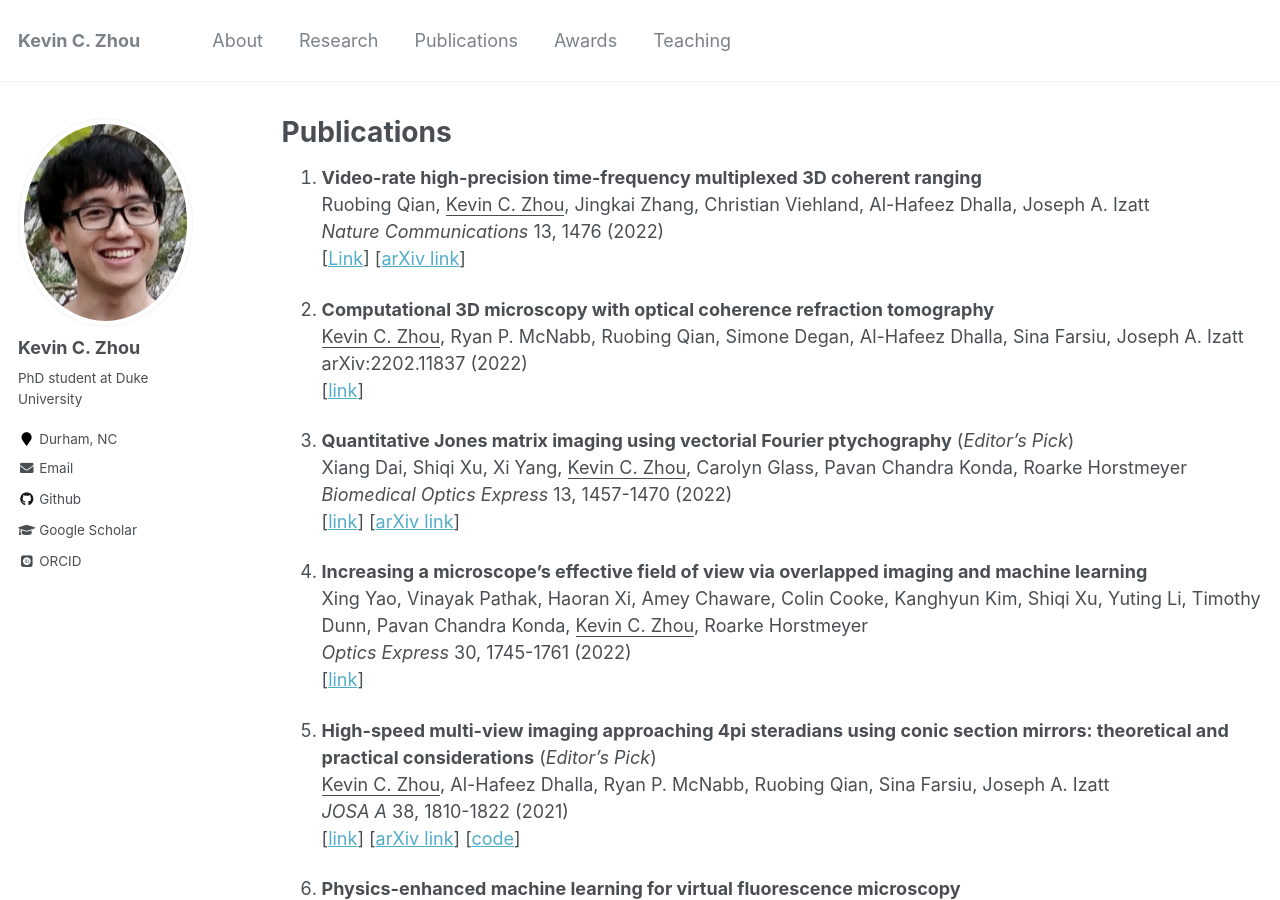
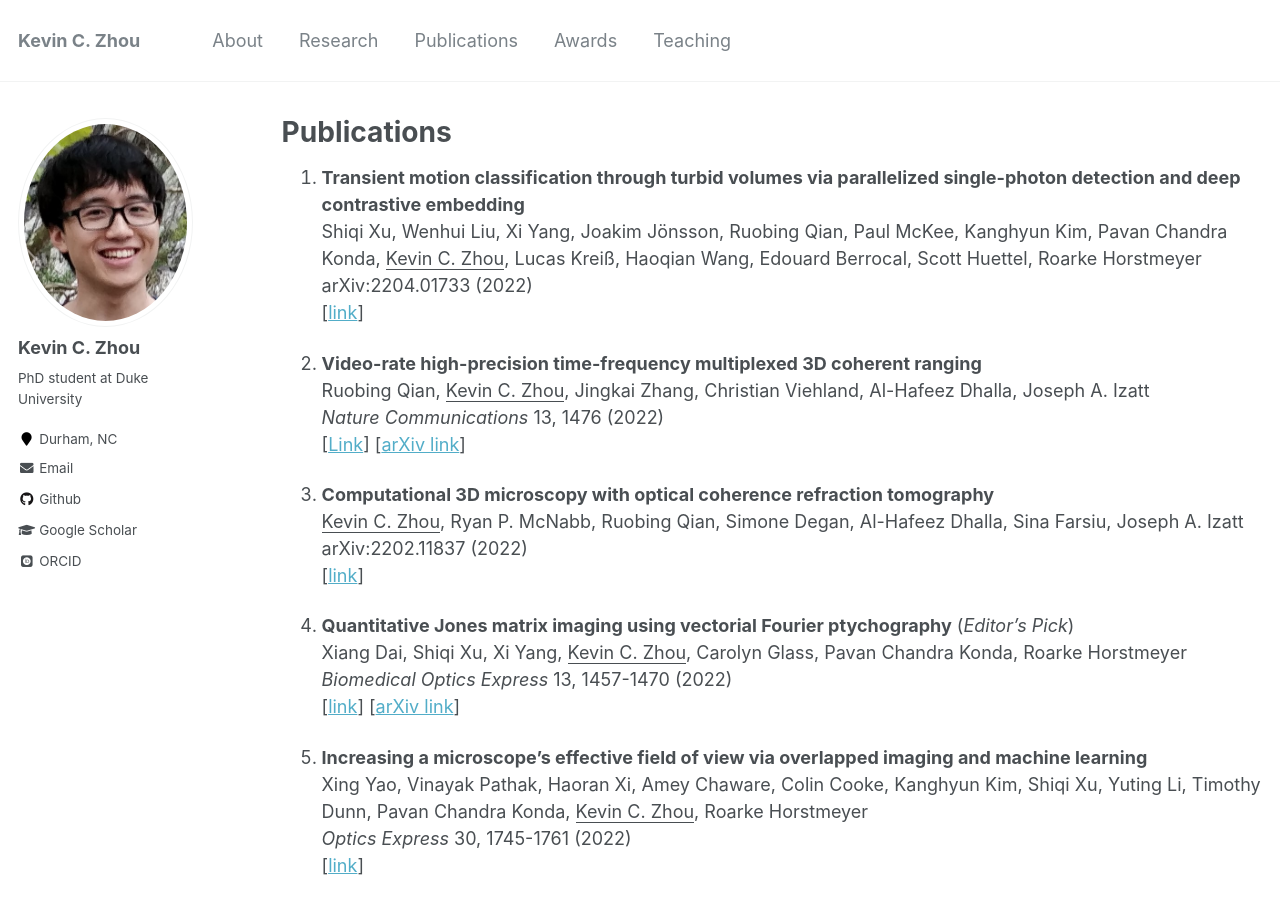
Before and after one commit to kevinczhou/kevinczhou.github.io, a Jekyll site: the page built from _pages/publications.md, in a window 1280 px wide and 900 px high. Built offline with Jekyll 4.4.1, drawn with Linux system fonts in a browser that asks for light colours; some web fonts are replaced.

Commit message:
Update publications.md

```diff
--- a/_pages/publications.md
+++ b/_pages/publications.md
@@ -4,6 +4,11 @@ title: "Publications"
 permalink: /publications/
 author_profile: true
 ---
+1. **Transient motion classification through turbid volumes via parallelized single-photon detection and deep contrastive embedding**
+Shiqi Xu, Wenhui Liu, Xi Yang, Joakim Jönsson, Ruobing Qian, Paul McKee, Kanghyun Kim, Pavan Chandra Konda, <ins>Kevin C. Zhou</ins>, Lucas Kreiß, Haoqian Wang, Edouard Berrocal, Scott Huettel, Roarke Horstmeyer
+arXiv:2204.01733 (2022)
+[[link](https://arxiv.org/abs/2204.01733)]
+
 1. **Video-rate high-precision time-frequency multiplexed 3D coherent ranging**
 Ruobing Qian, <ins>Kevin C. Zhou</ins>, Jingkai Zhang, Christian Viehland, Al-Hafeez Dhalla, Joseph A. Izatt
 *Nature Communications* 13, 1476 (2022)
```
